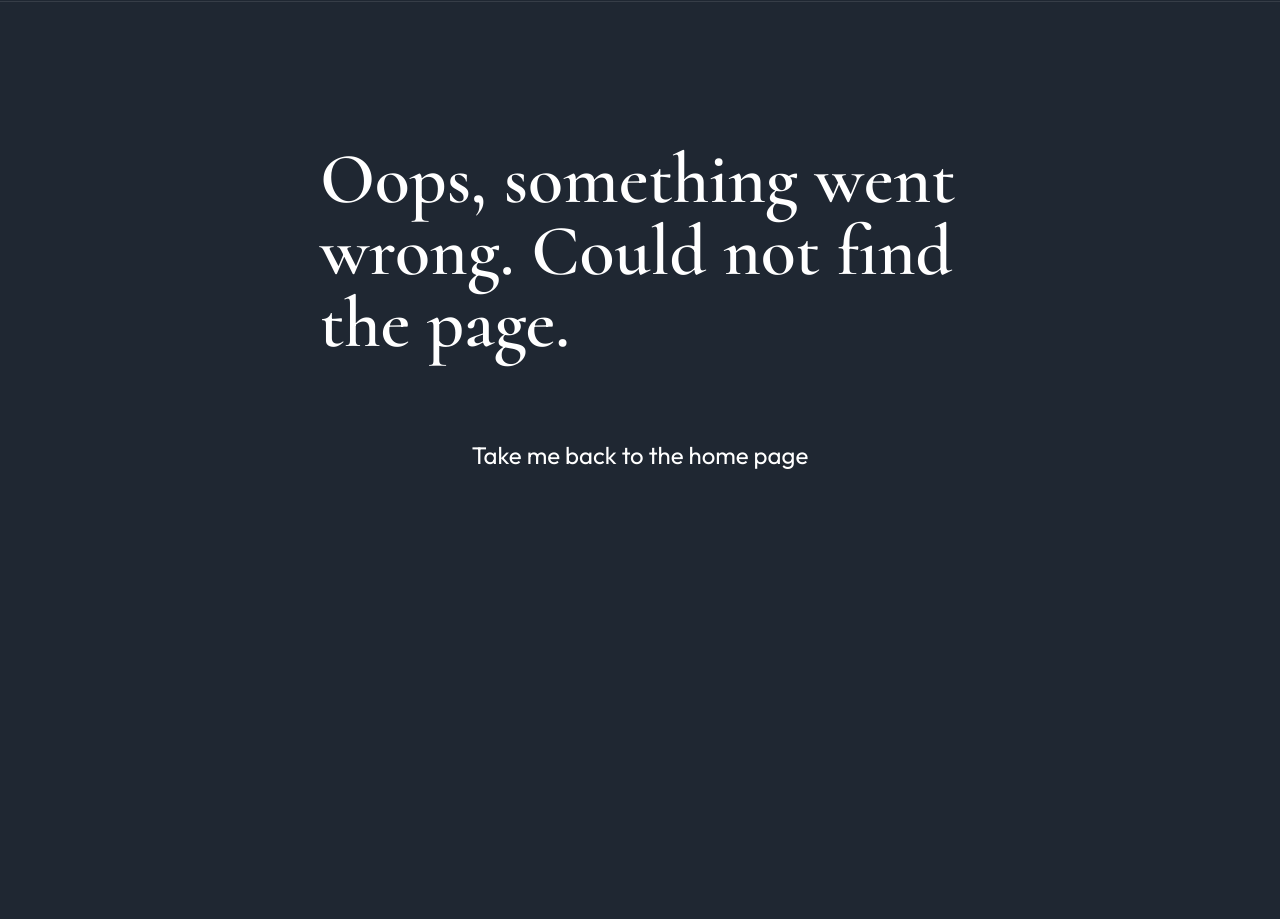
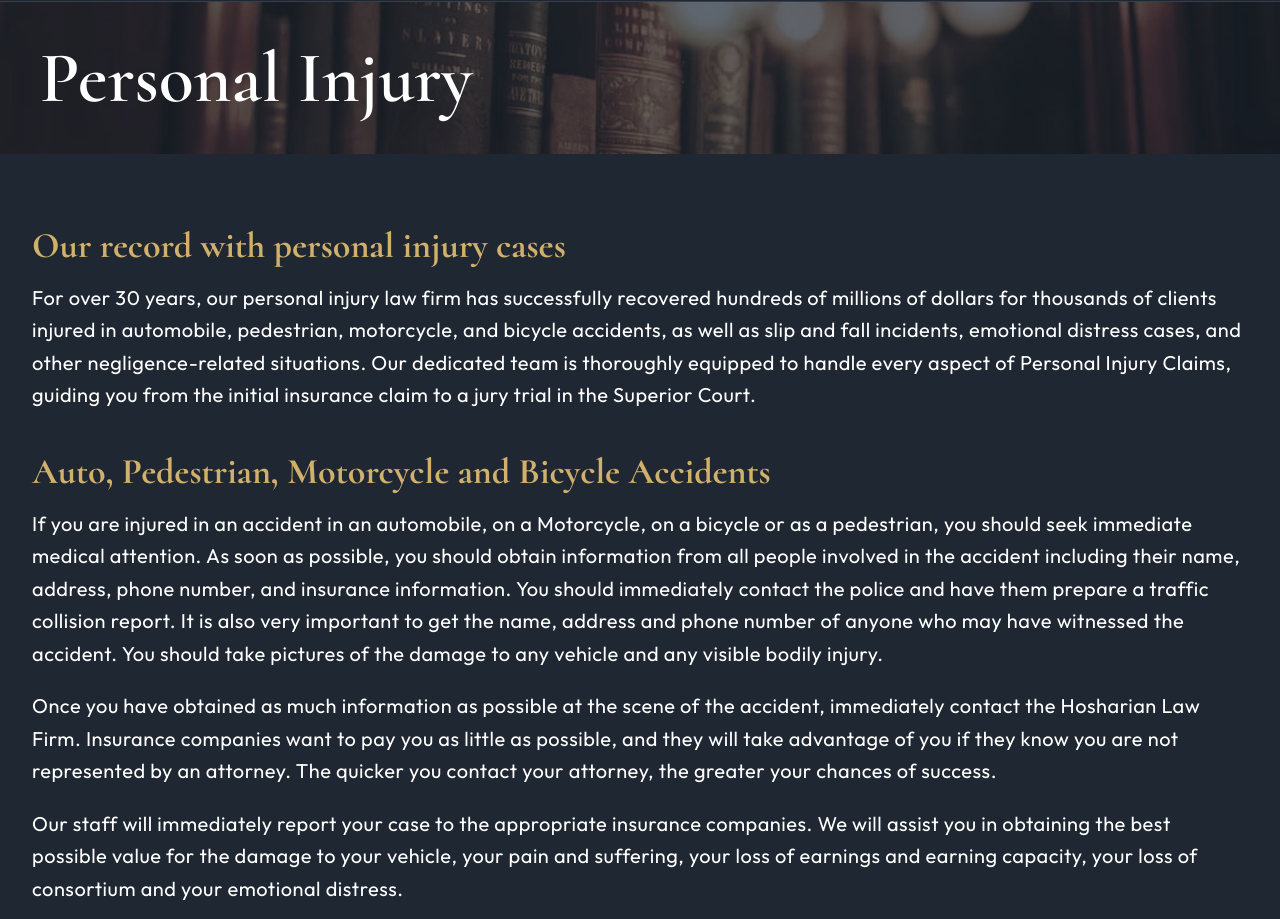
Before and after one commit to hchalian/hosh, a Next.js app: page /personal-injury in a window 1280 px wide. Before the commit this address had no page. Shown: the part 188-1107 px from the top of the page. Before the commit the page ends 800 px from the top, so only its background shows below. Built offline with nearby package versions, Linux system fonts and the light colour scheme.

Commit message:
created the personal injury route

```diff
--- a/app/globals.css
+++ b/app/globals.css
@@ -19,6 +19,18 @@ body {
   h1 {
     @apply font-serif text-5xl font-semibold md:text-7xl;
   }
+
+  article p {
+    @apply mb-5 text-xl leading-relaxed tracking-wide;
+  }
+
+  article h2 {
+    @apply text-gold mb-4 mt-10 font-serif text-4xl font-bold;
+  }
+}
+
+.bg-diffuse-blue {
+  @apply from-primary/90 to-primary/40 via-primary/90 bg-gradient-to-b lg:bg-gradient-to-r;
 }
 
 /* :root {
--- a/app/page.tsx
+++ b/app/page.tsx
@@ -7,7 +7,7 @@ export default function Home() {
 const Hero = () => {
   return (
     <div className="bg-[url('/hero-bg.jpg')] bg-cover">
-      <div className="from-primary/90 to-primary/40 via-primary/90 flex w-full flex-col bg-gradient-to-b md:flex-row lg:bg-gradient-to-r">
+      <div className="bg-diffuse-blue flex w-full flex-col md:flex-row">
         <div data-contentname="hero-text" className="p-10 md:w-1/2">
           <h1 className="md:text-4xl lg:text-7xl">
             <span className="block md:inline md:whitespace-nowrap lg:block xl:inline">
--- /dev/null
+++ b/app/personal-injury/page.tsx
@@ -0,0 +1,91 @@
+export default function PersonalInjury() {
+  return (
+    <main>
+      <div className="bg-[url('/banner-books.jpg')] bg-cover bg-center">
+        <div className="bg-primary/70 p-10">
+          <h1>Personal Injury</h1>
+        </div>
+      </div>
+      <section className="p-8">
+        <article>
+          <h2>Our record with personal injury cases</h2>
+          <p>
+            For over 30 years, our personal injury law firm has successfully
+            recovered hundreds of millions of dollars for thousands of clients
+            injured in automobile, pedestrian, motorcycle, and bicycle
+            accidents, as well as slip and fall incidents, emotional distress
+            cases, and other negligence-related situations. Our dedicated team
+            is thoroughly equipped to handle every aspect of Personal Injury
+            Claims, guiding you from the initial insurance claim to a jury trial
+            in the Superior Court.
+          </p>
+          <h2>Auto, Pedestrian, Motorcycle and Bicycle Accidents</h2>
+          <p>
+            If you are injured in an accident in an automobile, on a Motorcycle,
+            on a bicycle or as a pedestrian, you should seek immediate medical
+            attention. As soon as possible, you should obtain information from
+            all people involved in the accident including their name, address,
+            phone number, and insurance information. You should immediately
+            contact the police and have them prepare a traffic collision report.
+            It is also very important to get the name, address and phone number
+            of anyone who may have witnessed the accident. You should take
+            pictures of the damage to any vehicle and any visible bodily injury.
+          </p>
+          <p>
+            Once you have obtained as much information as possible at the scene
+            of the accident, immediately contact the Hosharian Law Firm.
+            Insurance companies want to pay you as little as possible, and they
+            will take advantage of you if they know you are not represented by
+            an attorney. The quicker you contact your attorney, the greater your
+            chances of success.
+          </p>
+          <p>
+            Our staff will immediately report your case to the appropriate
+            insurance companies. We will assist you in obtaining the best
+            possible value for the damage to your vehicle, your pain and
+            suffering, your loss of earnings and earning capacity, your loss of
+            consortium and your emotional distress.
+          </p>
+          <h2>Slip and Fall</h2>
+          <p>
+            If you are the victim of a slip and fall accident, you should
+            immediately seek medical attention. As soon as possible, you should
+            report your fall to the owner/manager of the property on which you
+            were injured. You should inspect and take a picture of whatever it
+            was that caused you to fall. It is also very important to get the
+            name, address, and number of the establishment where you were
+            injured and any independent witnesses.
+          </p>
+          <p>
+            Once you have obtained as much information as possible at the scene
+            of the accident, immediately contact the Hosharian Law Firm.
+            Insurance companies want to pay you as little as possible and they
+            will take advantage of you if they know you are not represented by
+            an attorney. The quicker you contact your attorney, the greater your
+            chances of success.
+          </p>
+          <h2>Medical Malpractice</h2>
+          <p>
+            Hosharian Law handles a wide variety of medical malpractice claims.
+            Medical Malpractice occurs when the medical service of any medical
+            professional falls below the accepted standard of care for his or
+            her field of medicine. Medical malpractice law is extremely complex
+            and very expensive which is why most personal injury attorneys do
+            not handle medical malpractice cases. In the last decade, Hosharian
+            Law has successfully litigated a multitude of medical malpractice
+            cases including malpractice in the areas of child-birth, botched
+            surgeries, misdiagnosis or failure to diagnose, dangerous
+            prescriptions, failure to prescribe, negligent supervision, wrongful
+            death, and many more.
+          </p>
+          <p>
+            If you believe you are a victim of Medical Malpractice, please
+            contact Hosharian Law for a free consultation. We urge you to do
+            this as soon as possible as there are usually impending deadlines to
+            file lawsuits in these types of cases.
+          </p>
+        </article>
+      </section>
+    </main>
+  );
+}
--- a/components/Nav.tsx
+++ b/components/Nav.tsx
@@ -13,6 +13,7 @@ const links = [
 
 export default function Nav() {
   const [isOpen, setIsOpen] = useState(false);
+  const pathname = usePathname();
   return (
     <nav className="border-y border-white/10">
       <div className="flex items-center justify-between px-3 py-2 md:hidden">
@@ -36,7 +37,14 @@ export default function Nav() {
         }`}
       >
         {links.map(({ title, url }) => (
-          <NavLink title={title} url={url} key={title} />
+          <Link
+            href={url}
+            key={title}
+            onClick={() => setIsOpen(!isOpen)}
+            className={`hover:text-gold ${pathname === url && 'text-gold'} cursor-pointer whitespace-nowrap px-4 py-6 text-xl font-light capitalize first:border-t first:border-white/15 md:rounded md:first:border-0 md:first:pl-0`}
+          >
+            {title}
+          </Link>
         ))}
         <div className="hidden items-center justify-end whitespace-nowrap font-serif lg:flex lg:flex-grow lg:text-3xl xl:text-4xl">
           Personal Injury Lawyers
@@ -45,17 +53,3 @@ export default function Nav() {
     </nav>
   );
 }
-
-//pathname === props.href && 'bg-background text-foreground'
-
-const NavLink = ({ title, url }: { title: string; url: string }) => {
-  const pathname = usePathname();
-  return (
-    <Link
-      href={url}
-      className={`hover:text-gold ${pathname === url && 'text-gold'} cursor-pointer whitespace-nowrap px-4 py-6 text-xl font-light capitalize first:border-t first:border-white/15 md:rounded md:first:border-0 md:first:pl-0`}
-    >
-      {title}
-    </Link>
-  );
-};
```
Also changed, not shown: public/banner-books.jpg (added).
